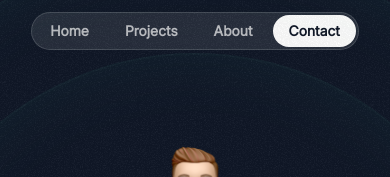
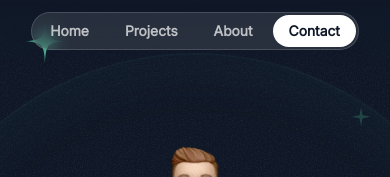
Before and after one commit to nsr7t/portfolio, a React (Vite) app: page / in a window 390 px wide. Shown: the top 177 px of the page. Built offline with nearby package versions, Linux system fonts and the light colour scheme.

Commit message:
Finished with Hero section including responsive viewpoints
Signed-off-by: Nasrat <nasratulla2006@gmail.com>

```diff
--- /dev/null
+++ b/src/components/HeroOrbitAnimation.jsx
@@ -0,0 +1,23 @@
+function HeroOrbitAnimation({ children, size, rotation }) {
+  return (
+    <div
+      className={`absolute left-1/2 top-1/2 -translate-x-1/2 -translate-y-1/2  `}
+      style={{
+        width: `${size}px`,
+        height: `${size}px`,
+        transform: `rotate(${rotation}deg)`,
+      }}
+    >
+      <div
+        className=" inline-flex  "
+        style={{
+          transform: `rotate(${rotation * -1}deg)`,
+        }}
+      >
+        {children}
+      </div>
+    </div>
+  );
+}
+
+export default HeroOrbitAnimation;
--- /dev/null
+++ b/src/components/SparkleIcon.jsx
@@ -0,0 +1,19 @@
+function SparkleIcon({ className }) {
+  return (
+    <svg
+      width="24"
+      height="24"
+      viewBox="0 0 24 24"
+      fill="none"
+      xmlns="http://www.w3.org/2000/svg"
+      className={className}
+    >
+      <path
+        d="M1 12L10.1667 10.1667L12 1L13.8333 10.1667L23 12L13.8333 13.8333L12 23L10.1667 13.8333L1 12Z"
+        fill="currentColor"
+      />
+    </svg>
+  );
+}
+
+export default SparkleIcon;
--- /dev/null
+++ b/src/components/StarIcon.jsx
@@ -0,0 +1,19 @@
+function StarIcon({ className }) {
+  return (
+    <svg
+      width="24"
+      height="24"
+      viewBox="0 0 24 24"
+      fill="none"
+      xmlns="http://www.w3.org/2000/svg"
+      className={className}
+    >
+      <path
+        d="M12 1C12 1 12 8 10 10C8 12 1 12 1 12C1 12 8 12 10 14C12 16 12 23 12 23C12 23 12 16 14 14C16 12 23 12 23 12C23 12 16 12 14 10C12 8 12 1 12 1Z"
+        fill="currentColor"
+      />
+    </svg>
+  );
+}
+
+export default StarIcon;
--- a/src/sections/Header.jsx
+++ b/src/sections/Header.jsx
@@ -1,6 +1,6 @@
 function Header() {
   return (
-    <div className="flex justify-center items-center fixed top-3 w-full">
+    <div className="flex justify-center items-center fixed top-3 w-full z-10">
       <nav className="flex justify-between gap-1 p-0.5 border bg-white/10 border-white/15 rounded-full backdrop-blur">
         <a href="#" className="nav-item">
           Home
--- a/src/sections/Hero.jsx
+++ b/src/sections/Hero.jsx
@@ -2,10 +2,14 @@ import memojiImage from "../assets/images/memoji-computer.png";
 import ArrowDown from "../assets/icons/arrow-down.svg";
 4;
 import grainImage from "../assets/images/grain.jpg";
+import HeroOrbitAnimation from "../components/HeroOrbitAnimation";
+import StarIcon from "../components/StarIcon";
+import SparkleIcon from "../components/SparkleIcon";
 
 function Hero() {
   return (
     <div className="py-32 md:py-48 lg:py-60 relative z-1 overflow-x-clip">
+      <div className="absolute inset-0 [mask-image:linear-gradient(to_bottom,transparent,black_10%,black_70%,transparent)] ">
         <div
           className="absolute inset-0 -z-1 opacity-5"
           style={{ backgroundImage: `url(${grainImage})` }}
@@ -14,6 +18,39 @@ function Hero() {
         <div className="size-[820px] hero-ring"></div>
         <div className="size-[1020px] hero-ring"></div>
         <div className="size-[1220px] hero-ring"></div>
+        {/* THE STARS */}
+        <HeroOrbitAnimation size={800} rotation={-72}>
+          <StarIcon className="text-emerald-300 size-24" />
+        </HeroOrbitAnimation>{" "}
+        <HeroOrbitAnimation size={550} rotation={20}>
+          <StarIcon className="text-emerald-300 size-12" />
+        </HeroOrbitAnimation>
+        <HeroOrbitAnimation size={590} rotation={98}>
+          <StarIcon className="text-emerald-300 size-8" />
+        </HeroOrbitAnimation>
+        <HeroOrbitAnimation size={430} rotation={-14}>
+          <SparkleIcon className="text-emerald-300/20 size-8" />
+        </HeroOrbitAnimation>{" "}
+        <HeroOrbitAnimation size={440} rotation={79}>
+          <SparkleIcon className="text-emerald-300/20 size-5" />
+        </HeroOrbitAnimation>
+        <HeroOrbitAnimation size={530} rotation={178}>
+          <SparkleIcon className="text-emerald-300/20 size-10" />
+        </HeroOrbitAnimation>
+        <HeroOrbitAnimation size={710} rotation={144}>
+          <SparkleIcon className="text-emerald-300/20 size-10" />
+        </HeroOrbitAnimation>
+        <HeroOrbitAnimation size={720} rotation={85}>
+          <div className="size-3 bg-emerald-300/20 rounded-full"></div>
+        </HeroOrbitAnimation>
+        <HeroOrbitAnimation size={520} rotation={-41}>
+          <div className="size-2 bg-emerald-300/20 rounded-full"></div>
+        </HeroOrbitAnimation>{" "}
+        <HeroOrbitAnimation size={650} rotation={-5}>
+          <div className="size-2 bg-emerald-300/20 rounded-full"></div>
+        </HeroOrbitAnimation>
+      </div>
+
       <div className="container ">
         <div className="flex flex-col items-center">
           <img
```
Lines whose indentation alone changed are shown as unchanged.
